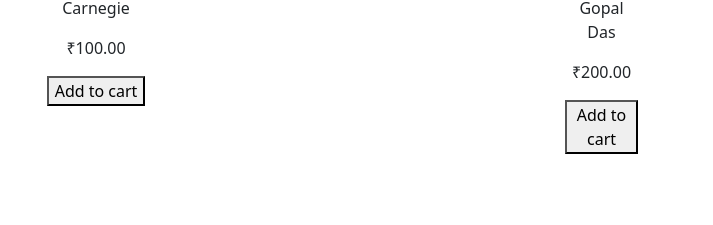
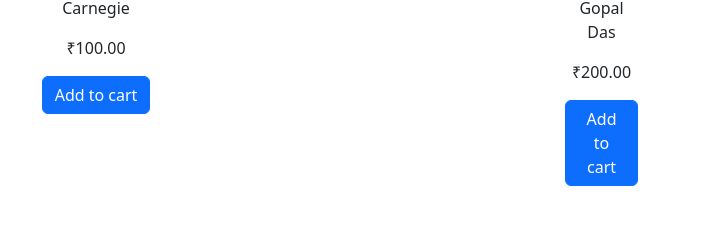
Before and after one commit to Kali-Venum/AngularBookShopProject, an Angular app: page / in a window 1280 px wide. Shown: the part 221-446 px from the top of the page, without its empty margins (3-716 px from the left). Built offline with nearby package versions, Linux system fonts and the light colour scheme.

Commit message:
buttons updated to bootstrap buttons.

```diff
--- a/src/app/Components/book/book.component.html
+++ b/src/app/Components/book/book.component.html
@@ -4,6 +4,6 @@
     {{ singleBook.name | titlecase }} by {{ singleBook.author | titlecase }}
   </p>
   <p class="price">{{ singleBook.price | currency : "INR" }}</p>
-  <button *ngIf="!isInCart" (click)="addToCart()">Add to cart</button>
-  <button *ngIf="isInCart" (click)="removeFromCart()">Remove from cart</button>
+  <button class="btn btn-primary" *ngIf="!isInCart" (click)="addToCart()">Add to cart</button>
+  <button class="btn btn-danger" *ngIf="isInCart" (click)="removeFromCart()">Remove from cart</button>
 </li>
```
